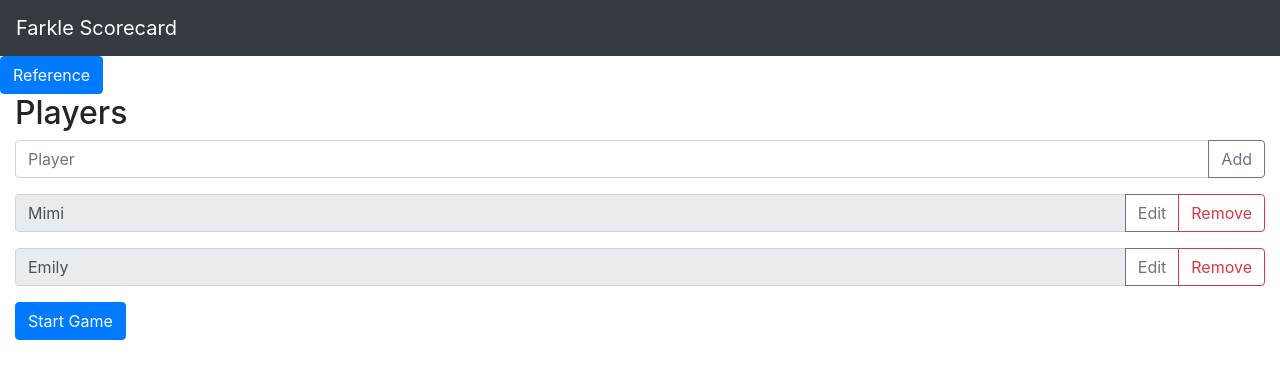
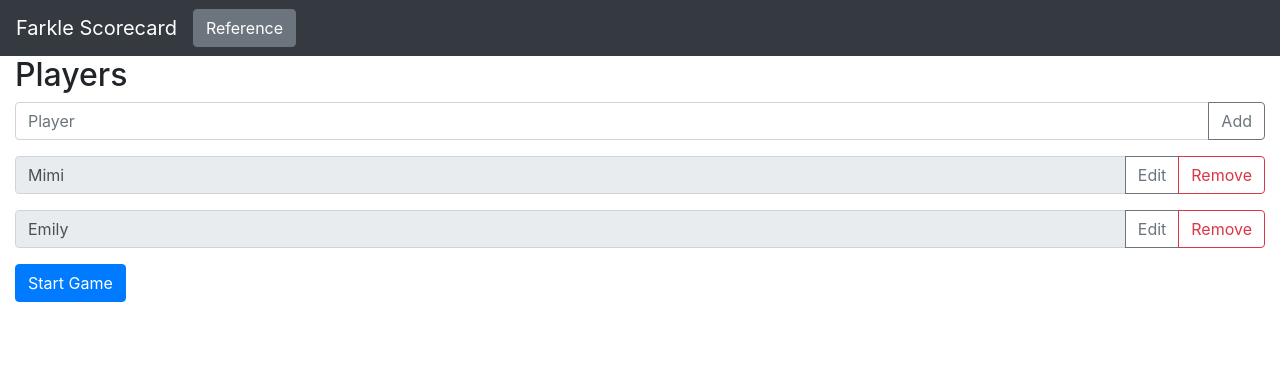
Before and after one commit to mimiflynn/farkle-sc, a React (Create React App) app: page / in a window 1280 px wide. Shown: the top 378 px of the page. Built offline with nearby package versions, Linux system fonts and the light colour scheme.

Commit message:
move reference toggle to navbar

```diff
--- a/src/App.js
+++ b/src/App.js
@@ -56,12 +56,13 @@ function App() {
 
     return (
         <div>
-            <Nav></Nav>
-            <button
-                className="btn btn-primary"
-                onClick={handleToggleReference}>
-                Reference
-            </button>
+            <Nav>
+                <button
+                    className="btn btn-secondary"
+                    onClick={handleToggleReference}>
+                    Reference
+                </button>
+            </Nav>
             <div className="App container-fluid">
                 {renderScreen()}
                 {renderReference()}
--- a/src/components/nav.js
+++ b/src/components/nav.js
@@ -1,9 +1,10 @@
 import React from 'react';
 
-export function Nav() {
+export function Nav({ children }) {
     return (
         <nav className="position-sticky navbar navbar-expand-lg navbar-dark bg-dark">
             <span className="navbar-brand">Farkle Scorecard</span>
+            {children}
         </nav >
     );
 }
```
